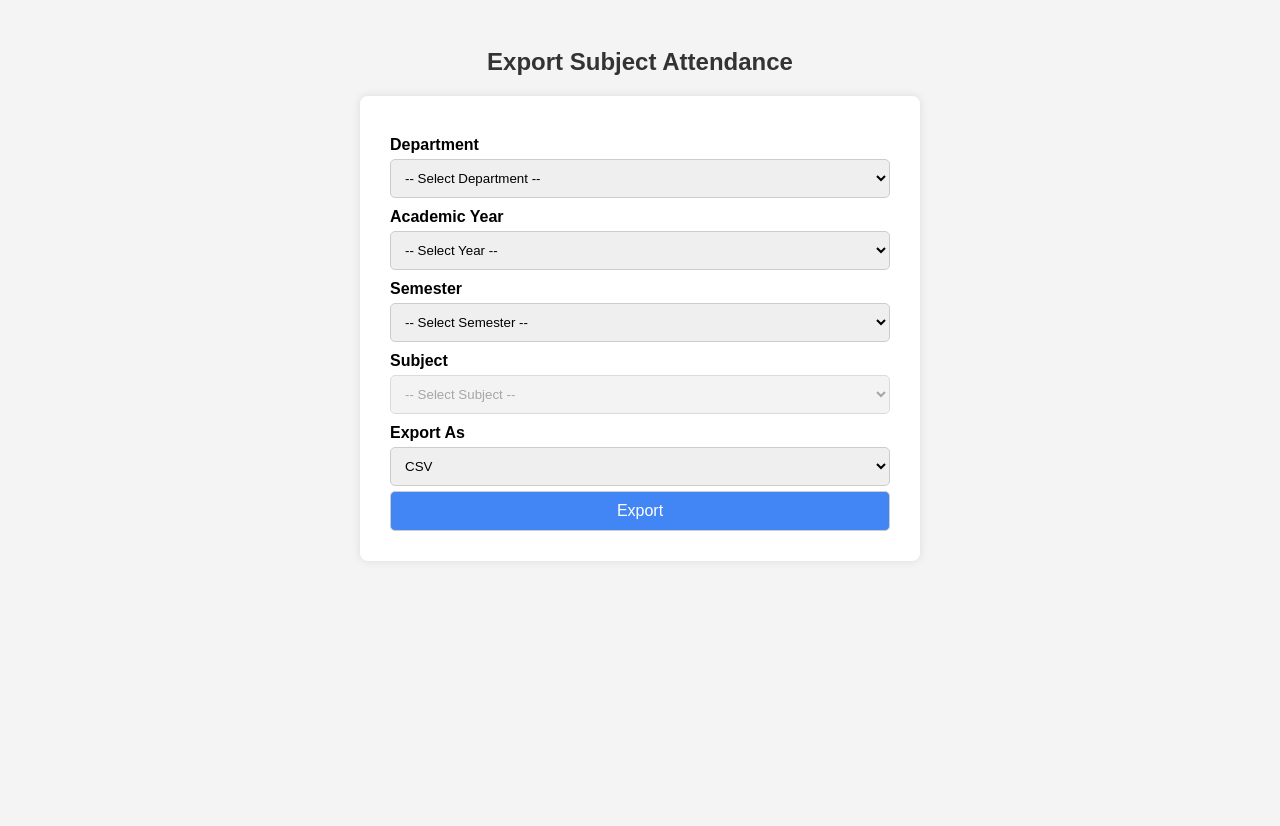
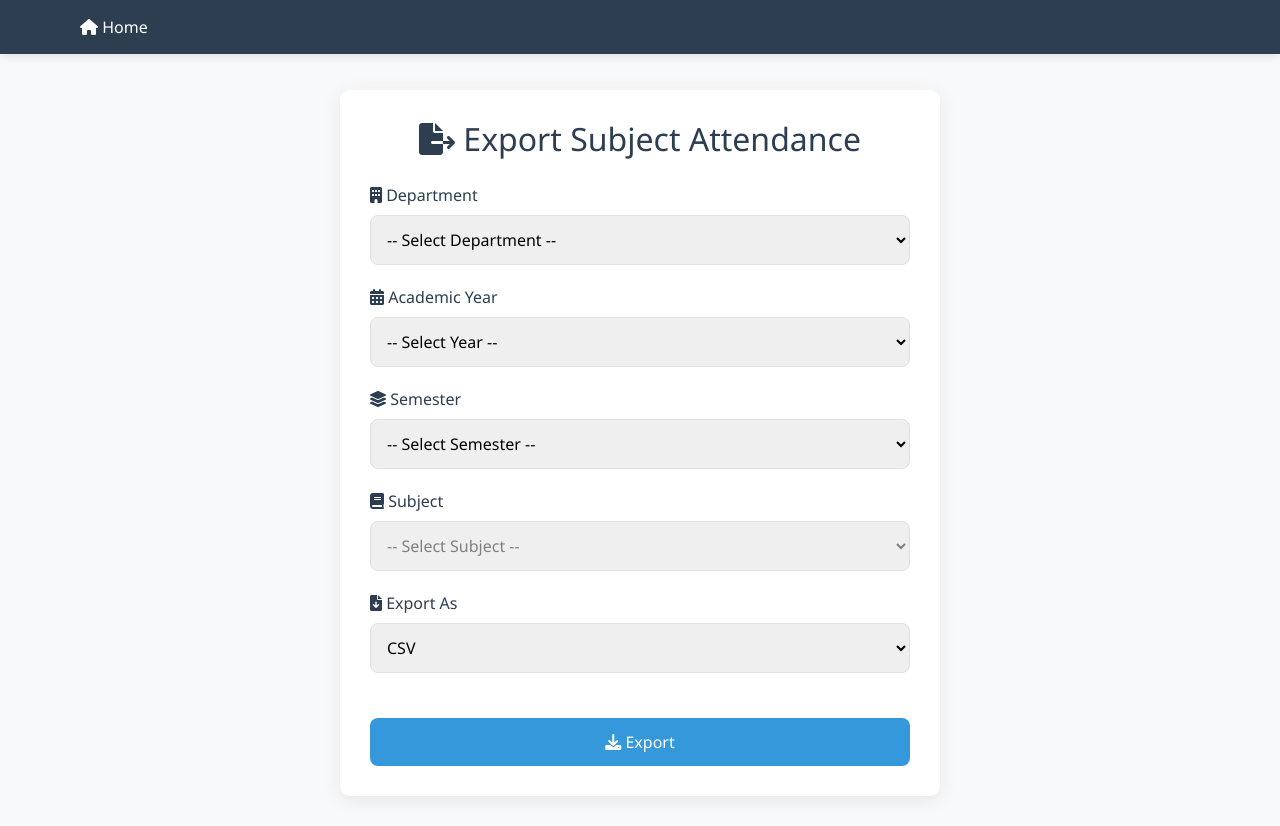
Before and after one commit to itattender2025/attender, a Django app: page /export-collection/ in a window 1280 px wide. Before the commit the page ends 531 px from the top, so only its background shows below. Run offline with Django 5.2, Linux system fonts and the light colour scheme; data that the repository does not hold is empty.

Commit message:
Update export_collection.html

```diff
--- a/templates/export_collection.html
+++ b/templates/export_collection.html
@@ -2,71 +2,148 @@
 <html>
 <head>
     <title>Export Subject Attendance</title>
+    <link href="https://cdn.jsdelivr.net/npm/bootstrap@5.1.3/dist/css/bootstrap.min.css" rel="stylesheet">
+    <link rel="stylesheet" href="https://cdnjs.cloudflare.com/ajax/libs/font-awesome/6.0.0/css/all.min.css">
     <style>
+        :root {
+            --primary-color: #3498db;
+            --secondary-color: #2c3e50;
+            --accent-color: #1abc9c;
+            --light-gray: #f8f9fa;
+        }
+
         body {
-            font-family: Arial, sans-serif;
-            background: #f4f4f4;
+            font-family: 'Segoe UI', Tahoma, Geneva, Verdana, sans-serif;
+            background: var(--light-gray);
+            padding-top: 60px;
+        }
+
+        .navbar {
+            background-color: var(--secondary-color);
+            padding: 15px 5%;
+            box-shadow: 0 2px 10px rgba(0, 0, 0, 0.1);
+            position: fixed;
+            top: 0;
+            width: 100%;
+            z-index: 1000;
+        }
+
+        .navbar a {
+            color: white;
+            text-decoration: none;
+            padding: 12px 16px;
+            transition: all 0.3s;
+        }
+
+        .navbar a:hover {
+            background-color: var(--accent-color);
+            border-radius: 4px;
+        }
+
+        .export-container {
+            max-width: 600px;
+            margin: 30px auto;
+            background: white;
+            padding: 30px;
+            border-radius: 10px;
+            box-shadow: 0 4px 20px rgba(0, 0, 0, 0.08);
+        }
+
+        h2 {
+            text-align: center;
+            color: var(--secondary-color);
+            margin-bottom: 25px;
+        }
+
+        label {
+            font-weight: 500;
+            color: var(--secondary-color);
+            margin-top: 15px;
+            display: block;
+        }
+
+        select, button {
+            width: 100%;
+            padding: 12px;
+            margin-top: 8px;
+            border-radius: 8px;
+            border: 1px solid #e0e0e0;
+            transition: all 0.3s;
+        }
+
+        select:focus {
+            border-color: var(--primary-color);
+            box-shadow: 0 0 0 0.25rem rgba(52, 152, 219, 0.25);
+        }
+
+        button {
+            background: var(--primary-color);
+            color: white;
+            font-weight: 500;
+            border: none;
+            cursor: pointer;
+            margin-top: 25px;
+        }
+
+        button:hover {
+            background: #2980b9;
+            transform: translateY(-2px);
+        }
+
+        .form-group {
+            margin-bottom: 20px;
+        }
+
+        @media (max-width: 768px) {
+            .export-container {
+                margin: 20px;
                 padding: 20px;
             }
-        h2 {
-            text-align: center;
-            color: #333;
+
+            .navbar {
+                padding: 15px;
             }
-        form {
-            max-width: 500px;
-            margin: 0 auto;
-            background: white;
-            padding: 30px;
-            border-radius: 8px;
-            box-shadow: 0 0 10px rgba(0,0,0,0.1);
-        }
-        label {
-            font-weight: bold;
-            margin-top: 10px;
-            display: block;
-        }
-        select, button {
-            width: 100%;
-            padding: 10px;
-            margin-top: 5px;
-            border-radius: 5px;
-            border: 1px solid #ccc;
-        }
-        button {
-            background: #4285f4;
-            color: white;
-            font-size: 16px;
-            cursor: pointer;
-        }
-        button:hover {
-            background: #3367d6;
         }
     </style>
 </head>
 <body>
+    <!-- Navigation Bar -->
+    <nav class="navbar">
+        <div>
+            <a href="{% url 'index' %}"><i class="fas fa-home"></i> Home</a>
 
-<h2>Export Subject Attendance</h2>
+
+        </div>
+    </nav>
+
+    <div class="export-container">
+        <h2><i class="fas fa-file-export"></i> Export Subject Attendance</h2>
 
         <form method="POST" action="{% url 'export_collection' %}">
             {% csrf_token %}
 
-    <label for="dept">Department</label>
+            <div class="form-group">
+                <label for="dept"><i class="fas fa-building"></i> Department</label>
                 <select name="dept" id="dept" class="dynamic-select" required>
                     <option value="">-- Select Department --</option>
                     {% for d in departments %}
                     <option value="{{ d }}" {% if selected_dept == d %}selected{% endif %}>{{ d|upper }}</option>
                     {% endfor %}
                 </select>
+            </div>
 
-    <label for="year">Academic Year</label>
+            <div class="form-group">
+                <label for="year"><i class="fas fa-calendar-alt"></i> Academic Year</label>
                 <select name="year" id="year" class="dynamic-select" required>
                     <option value="">-- Select Year --</option>
                     {% for y in years %}
                     <option value="{{ y }}" {% if selected_year == y %}selected{% endif %}>{{ y }}</option>
                     {% endfor %}
                 </select>
+            </div>
 
-    <label for="sem">Semester</label>
+            <div class="form-group">
+                <label for="sem"><i class="fas fa-layer-group"></i> Semester</label>
                 <select name="sem" id="sem" class="dynamic-select" required>
                     <option value="">-- Select Semester --</option>
                     {% for s in semesters %}
@@ -76,24 +153,31 @@
                     </option>
                     {% endfor %}
                 </select>
+            </div>
 
-    <label for="subject">Subject</label>
+            <div class="form-group">
+                <label for="subject"><i class="fas fa-book"></i> Subject</label>
                 <select name="subject" id="subject" required {% if not subjects %}disabled{% endif %}>
                     <option value="">-- Select Subject --</option>
                     {% for sub in subjects %}
                     <option value="{{ sub }}">{{ sub }}</option>
                     {% endfor %}
                 </select>
+            </div>
 
-    <label for="export_type">Export As</label>
+            <div class="form-group">
+                <label for="export_type"><i class="fas fa-file-download"></i> Export As</label>
                 <select name="export_type" id="export_type" required>
                     <option value="csv">CSV</option>
                     <option value="excel">Excel</option>
                 </select>
+            </div>
 
-    <button type="submit">Export</button>
+            <button type="submit"><i class="fas fa-download"></i> Export</button>
         </form>
+    </div>
 
+    <script src="https://cdn.jsdelivr.net/npm/bootstrap@5.1.3/dist/js/bootstrap.bundle.min.js"></script>
     <script>
         const selects = document.querySelectorAll('.dynamic-select');
         selects.forEach(select => {
@@ -102,7 +186,15 @@
                 this.form.submit();
             });
         });
+
+        // Highlight current page in navbar
+        const currentPage = window.location.pathname;
+        document.querySelectorAll('.navbar a').forEach(link => {
+            if (link.getAttribute('href') === currentPage) {
+                link.style.backgroundColor = 'var(--accent-color)';
+                link.style.borderRadius = '4px';
+            }
+        });
     </script>
-
 </body>
 </html>
```
Lines whose indentation alone changed are shown as unchanged.
